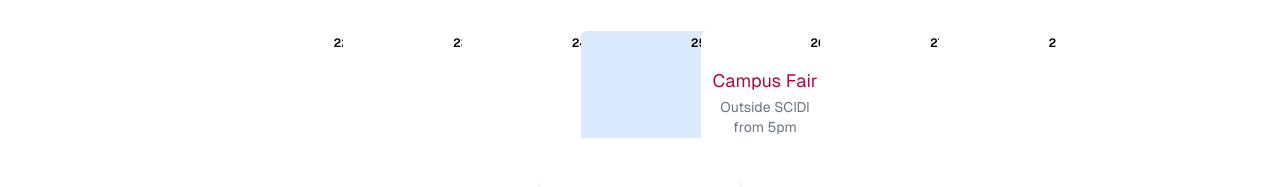
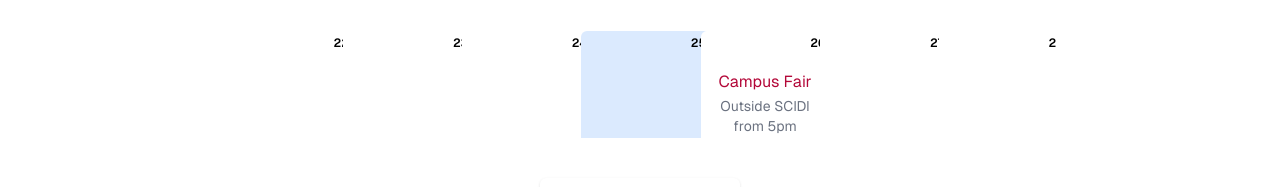
Before and after one commit to raulsharma21/santaclaraquant, a Next.js app in the folder website/: page /events in a window 1280 px wide. Shown: the part 584-771 px from the top of the page. Built offline with nearby package versions, Linux system fonts and the light colour scheme.

Commit message:
Updated event

```diff
--- a/website/components/events-page.tsx
+++ b/website/components/events-page.tsx
@@ -12,7 +12,7 @@ const events = [
   { id: 1, date: "2024-09-26", title: "Campus Fair", content: "Outside SCIDI from 5pm" },
   { id: 2, date: "2024-10-29", title: "Guest Speaker!" },
   { id: 3, date: "2024-10-03", title: "Weekly Meeting", content: "Details to follow" },
-  { id: 4, date: "2025-01-23", title: "Winter Workshop", content: "Kenna 111" },
+  { id: 4, date: "2025-01-23", title: "Winter Workshop", content: "Kenna 111, 6pm", link: "https://www.google.com/calendar/render?action=TEMPLATE&text=Winter%20Workshop&dates=20250124T020000Z/20250124T030000Z&details=Join%20us%20at%20Kenna%20111%20for%20our%20Winter%20Workshop.&location=Kenna%20111&sf=true&output=xml" },
 ];
 
 export function EventsPage() {
@@ -82,12 +82,22 @@ export function EventsPage() {
                       </div>
                       {eventForDay && (
                         <div className="flex items-center justify-center text-center w-full h-full p-2">
-                          <span className="text-[#b30738] text-lg leading-tight break-words overflow-hidden">
+                          <span className="text-[#b30738] text-med leading-tight break-words overflow-hidden">
                             {eventForDay.title}
                             {eventForDay.content && (
                               <span className="block text-sm text-gray-500 mt-1">
                                 {eventForDay.content}
                               </span>
+                            )}
+                            {eventForDay.link && (
+                              <a
+                                href={eventForDay.link}
+                                target="_blank"
+                                rel="noopener noreferrer"
+                                className="text-blue-500 underline text-xs mt-2"
+                              >
+                                Add to Calendar
+                              </a>
                             )}
                           </span>
                         </div>
```
